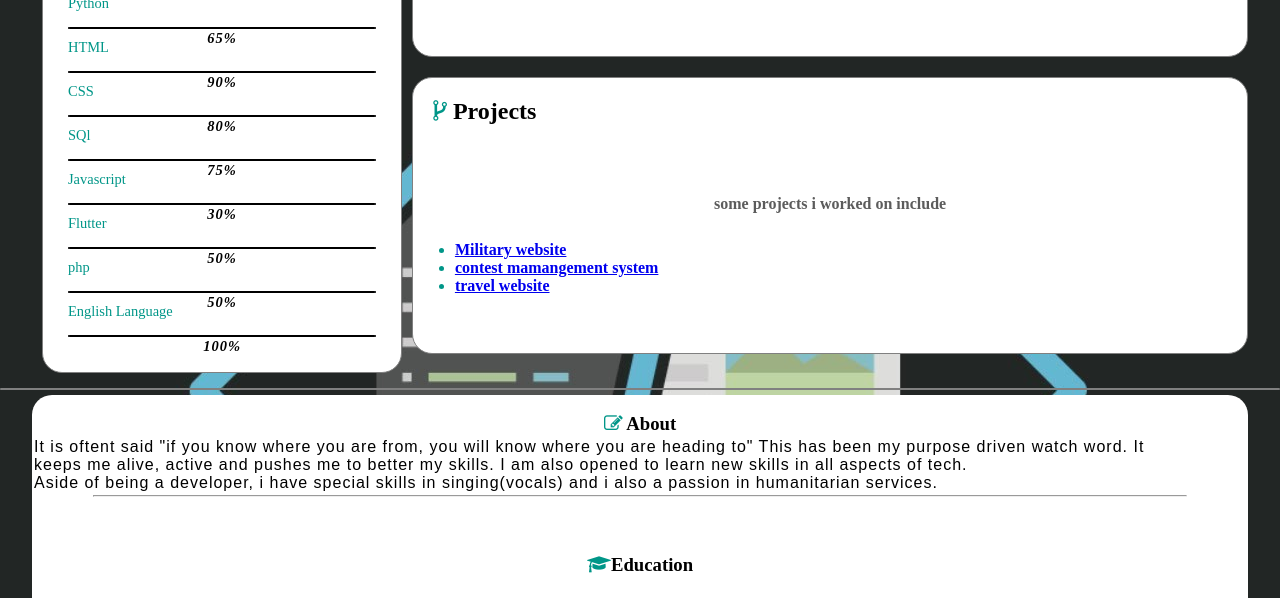
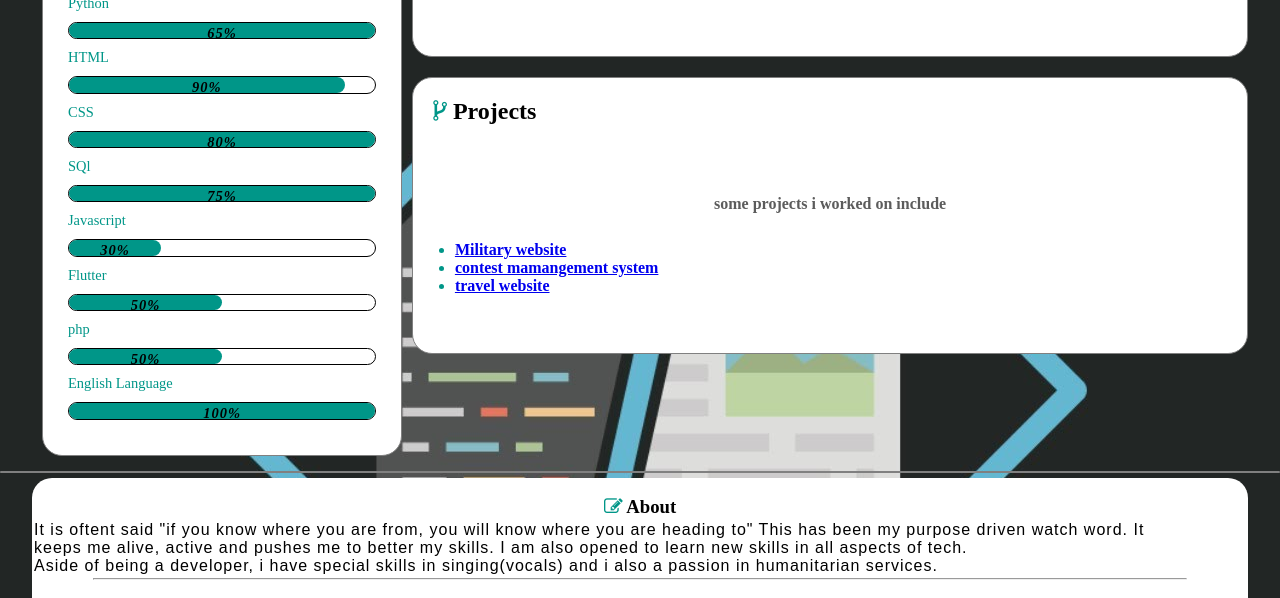
Before and after one commit to Jardon237/jardon237.github.io-resume, a plain HTML site: page index.html in a window 1280 px wide. Shown: the part 687-1285 px from the top of the page. Drawn offline with Linux system fonts and the light colour scheme.

Commit message:
addjusting progress bar

```diff
--- a/css/index.css
+++ b/css/index.css
@@ -64,17 +64,26 @@ main{
 }
 .progress-back{
     border: 1px solid black ;
-    border-radius: 10%;
-    height: 1px;
-    margin-top: 15px;
+    border-radius: 15px;
+    height: 1.2em;
+    margin-top: 10px;
     text-align: center;
 
 }
 .progress{
-    height: 10%  ;
-    border-radius: 10px;
-    background:rgba(rgb(112, 19, 131), green, blue, alpha)  ;
+    height: 100%  ;
+    border-radius: 15px;
+    background-color:#009688;
 }
+.p-65 {width: 65%;}
+.p-90 {width: 90%;}
+.p-70 {width: 70%;}
+.p-60 {width: 60%;}
+.p-30 {width: 30%;}
+.p-50 {width: 50%;}
+.p-50 {width: 50%;}
+.p-100 {width: 100%;}
+
 .experience{
 
 }
```
